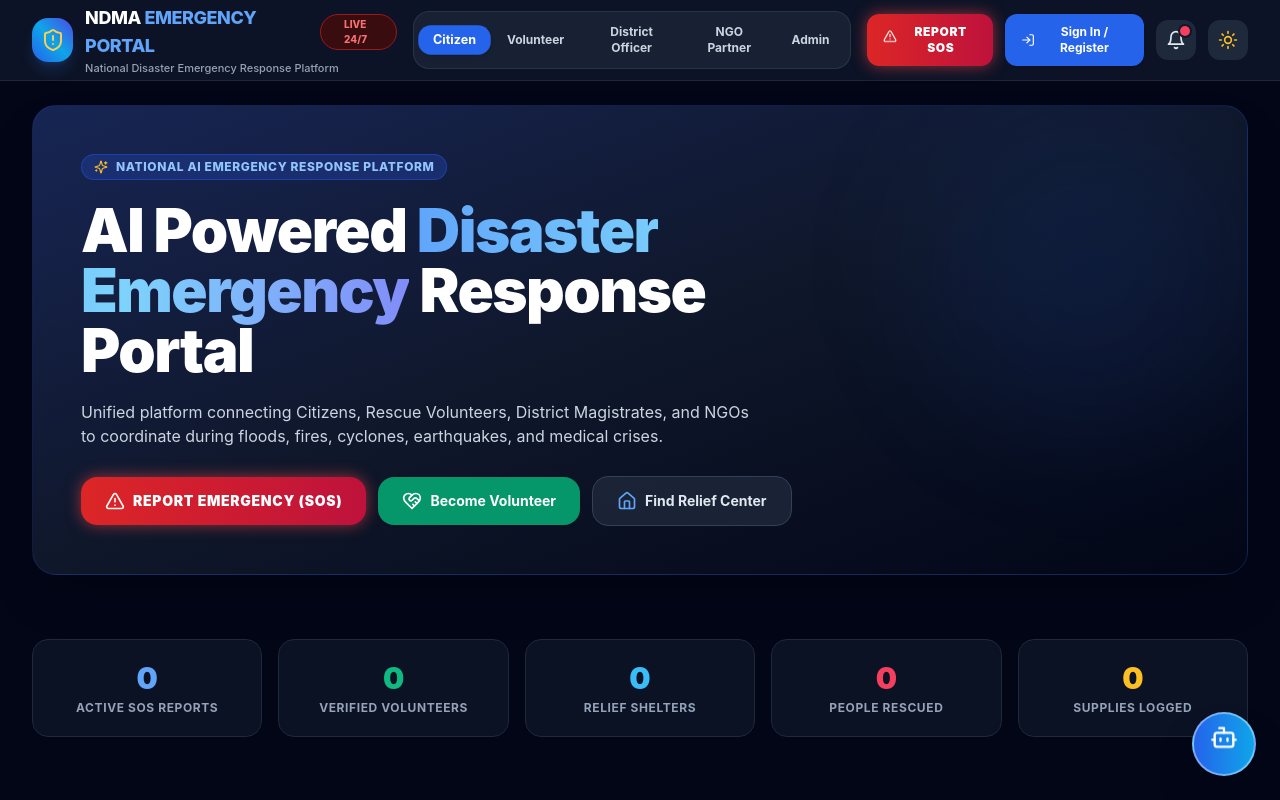
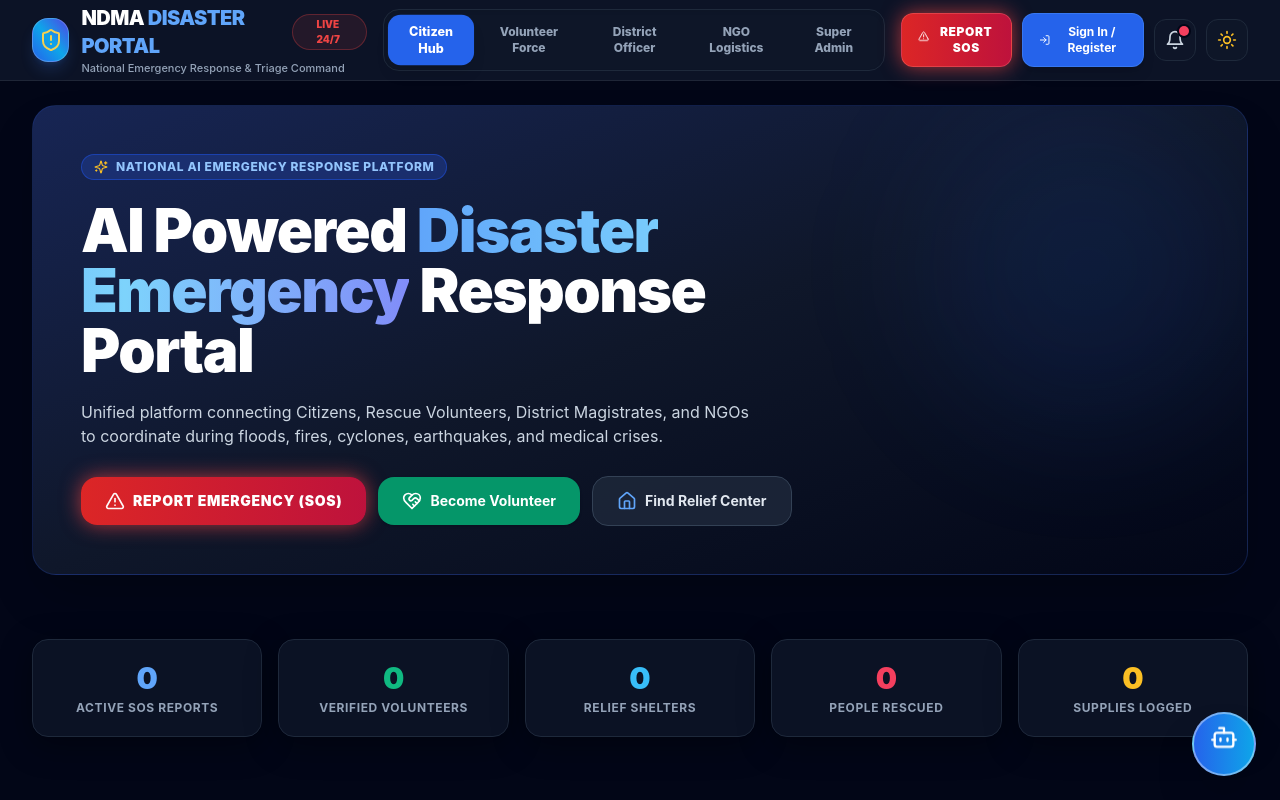
Before and after one commit to eranynomus01/urbantwin-ai, a Next.js app: page / in a window 1280 px wide. Shown: the top 800 px of the page. Built offline with nearby package versions, Linux system fonts and the light colour scheme.

Commit message:
Refine ultra-modern design system and brand navbar layout

```diff
--- a/src/app/globals.css
+++ b/src/app/globals.css
@@ -5,42 +5,47 @@
 
 @layer base {
   body {
-    @apply bg-lightBg text-slate-900 dark:bg-darkBg dark:text-slate-100 transition-colors duration-300 font-sans antialiased selection:bg-blue-500 selection:text-white;
+    @apply bg-slate-950 text-slate-100 transition-colors duration-300 font-sans antialiased selection:bg-blue-600 selection:text-white overflow-x-hidden;
   }
 }
 
+/* Glassmorphism Ultra Premium Styles */
 .glass-panel {
-  background: rgba(255, 255, 255, 0.7);
-  backdrop-filter: blur(16px);
-  -webkit-backdrop-filter: blur(16px);
-  border: 1px solid rgba(255, 255, 255, 0.4);
+  background: rgba(15, 23, 42, 0.75);
+  backdrop-filter: blur(20px);
+  -webkit-backdrop-filter: blur(20px);
+  border: 1px solid rgba(255, 255, 255, 0.08);
+  box-shadow: 0 8px 32px 0 rgba(0, 0, 0, 0.37);
 }
 
-.dark .glass-panel {
-  background: rgba(15, 23, 42, 0.75);
-  backdrop-filter: blur(16px);
-  -webkit-backdrop-filter: blur(16px);
-  border: 1px solid rgba(255, 255, 255, 0.08);
+.light .glass-panel {
+  background: rgba(255, 255, 255, 0.85);
+  backdrop-filter: blur(20px);
+  -webkit-backdrop-filter: blur(20px);
+  border: 1px solid rgba(226, 232, 240, 0.8);
+  box-shadow: 0 8px 32px 0 rgba(31, 38, 135, 0.07);
 }
 
 .glass-nav {
-  background: rgba(255, 255, 255, 0.85);
-  backdrop-filter: blur(20px);
-  border-bottom: 1px solid rgba(226, 232, 240, 0.8);
-}
-
-.dark .glass-nav {
   background: rgba(15, 23, 42, 0.85);
-  backdrop-filter: blur(20px);
+  backdrop-filter: blur(24px);
+  -webkit-backdrop-filter: blur(24px);
   border-bottom: 1px solid rgba(255, 255, 255, 0.08);
 }
 
+.light .glass-nav {
+  background: rgba(255, 255, 255, 0.9);
+  backdrop-filter: blur(24px);
+  border-bottom: 1px solid rgba(226, 232, 240, 0.9);
+}
+
+/* Glowing emergency badge pulse */
 @keyframes pulse-glow {
   0%, 100% {
-    box-shadow: 0 0 15px rgba(239, 68, 68, 0.6);
+    box-shadow: 0 0 20px rgba(239, 68, 68, 0.7);
   }
   50% {
-    box-shadow: 0 0 30px rgba(239, 68, 68, 0.9);
+    box-shadow: 0 0 40px rgba(239, 68, 68, 0.95);
   }
 }
 
@@ -48,9 +53,25 @@
   animation: pulse-glow 2s infinite;
 }
 
+/* Custom Scrollbar */
+::-webkit-scrollbar {
+  width: 6px;
+  height: 6px;
+}
+::-webkit-scrollbar-track {
+  background: rgba(15, 23, 42, 0.6);
+}
+::-webkit-scrollbar-thumb {
+  background: rgba(51, 65, 85, 0.8);
+  border-radius: 9999px;
+}
+::-webkit-scrollbar-thumb:hover {
+  background: rgba(71, 85, 105, 1);
+}
+
 .leaflet-container {
   width: 100%;
   height: 100%;
-  border-radius: 0.75rem;
+  border-radius: 1rem;
   z-index: 10;
 }
--- a/src/components/Navbar.tsx
+++ b/src/components/Navbar.tsx
@@ -1,7 +1,7 @@
 'use client';
 import React from 'react';
 import { UserRole, User } from '@/types';
-import { ShieldAlert, Bell, Moon, Sun, AlertTriangle, Radio, LogIn, UserCheck, ChevronDown, LogOut } from 'lucide-react';
+import { ShieldAlert, Bell, Moon, Sun, AlertTriangle, Radio, LogIn, LogOut, Shield } from 'lucide-react';
 
 interface NavbarProps {
   currentRole: UserRole;
@@ -26,79 +26,79 @@ export const Navbar: React.FC<NavbarProps> = ({
   darkMode,
   setDarkMode
 }) => {
-  const roleColors: Record<UserRole, string> = {
-    citizen: 'bg-blue-600',
-    volunteer: 'bg-emerald-600',
-    officer: 'bg-amber-600',
-    ngo: 'bg-purple-600',
-    admin: 'bg-rose-600'
+  const roleStyles: Record<UserRole, { bg: string; label: string }> = {
+    citizen: { bg: 'bg-blue-600', label: 'Citizen Hub' },
+    volunteer: { bg: 'bg-emerald-600', label: 'Volunteer Force' },
+    officer: { bg: 'bg-amber-600', label: 'District Officer' },
+    ngo: { bg: 'bg-purple-600', label: 'NGO Logistics' },
+    admin: { bg: 'bg-rose-600', label: 'Super Admin' }
   };
 
   return (
     <header className="sticky top-0 z-40 w-full glass-nav transition-colors duration-300">
       <div className="max-w-7xl mx-auto px-4 sm:px-6 lg:px-8 h-20 flex items-center justify-between gap-4">
-        {/* Brand Identity */}
+        {/* Brand Logo */}
         <div className="flex items-center gap-3 cursor-pointer">
-          <div className="w-11 h-11 bg-gradient-to-tr from-blue-600 via-sky-500 to-indigo-600 rounded-2xl flex items-center justify-center shadow-lg shadow-blue-500/20 text-white font-extrabold text-xl">
+          <div className="w-11 h-11 bg-gradient-to-tr from-blue-600 via-sky-500 to-indigo-600 rounded-2xl flex items-center justify-center shadow-lg shadow-blue-500/20 text-white font-extrabold text-xl border border-white/20">
             <ShieldAlert className="w-6 h-6 animate-pulse text-amber-300" />
           </div>
           <div>
             <div className="flex items-center gap-2">
-              <span className="font-extrabold text-lg tracking-tight text-slate-900 dark:text-white">
-                NDMA <span className="text-blue-600 dark:text-blue-400">EMERGENCY PORTAL</span>
+              <span className="font-black text-lg sm:text-xl tracking-tight text-slate-900 dark:text-white">
+                NDMA <span className="text-blue-600 dark:text-blue-400">DISASTER PORTAL</span>
               </span>
-              <span className="inline-flex items-center gap-1 px-2 py-0.5 rounded-full text-[10px] font-extrabold bg-red-100 dark:bg-red-950/80 text-red-600 dark:text-red-400 border border-red-200 dark:border-red-800">
+              <span className="inline-flex items-center gap-1 px-2.5 py-0.5 rounded-full text-[10px] font-black bg-red-500/10 text-red-500 border border-red-500/30">
                 <Radio className="w-3 h-3 animate-ping" /> LIVE 24/7
               </span>
             </div>
-            <p className="text-[11px] font-medium text-slate-500 dark:text-slate-400">
-              National Disaster Emergency Response Platform
+            <p className="text-[11px] font-medium text-slate-500 dark:text-slate-400 hidden sm:block">
+              National Emergency Response & Triage Command
             </p>
           </div>
         </div>
 
         {/* Center Role Navigation Bar */}
-        <div className="hidden lg:flex items-center gap-1 bg-slate-200/70 dark:bg-slate-800/70 p-1.5 rounded-2xl border border-slate-300/60 dark:border-slate-700/60 text-xs">
+        <div className="hidden lg:flex items-center gap-1.5 bg-slate-900/60 dark:bg-slate-900/80 p-1.5 rounded-2xl border border-slate-800 text-xs shadow-inner">
           {(['citizen', 'volunteer', 'officer', 'ngo', 'admin'] as UserRole[]).map((r) => (
             <button
               key={r}
               onClick={() => onRoleChange(r)}
-              className={`px-3.5 py-1.5 rounded-xl font-bold capitalize transition-all ${
+              className={`px-3.5 py-2 rounded-xl font-extrabold transition-all duration-200 ${
                 currentRole === r
-                  ? `${roleColors[r]} text-white shadow-md scale-105`
-                  : 'text-slate-700 dark:text-slate-300 hover:bg-slate-300/50 dark:hover:bg-slate-700/50'
+                  ? `${roleStyles[r].bg} text-white shadow-lg scale-105`
+                  : 'text-slate-400 hover:text-white hover:bg-slate-800/60'
               }`}
             >
-              {r === 'officer' ? 'District Officer' : r === 'ngo' ? 'NGO Partner' : r}
+              {roleStyles[r].label}
             </button>
           ))}
         </div>
 
-        {/* Right Actions & Authentication */}
-        <div className="flex items-center gap-3">
-          {/* Emergency SOS Button */}
+        {/* Right Actions & Auth */}
+        <div className="flex items-center gap-2.5">
+          {/* SOS Report Button */}
           <button
             onClick={onOpenSOS}
-            className="sos-glow px-4 py-2.5 bg-gradient-to-r from-red-600 to-rose-700 hover:from-red-700 hover:to-rose-800 text-white font-black text-xs uppercase tracking-wider rounded-xl shadow-lg flex items-center gap-2 transition-all active:scale-95"
+            className="sos-glow px-4 py-2.5 bg-gradient-to-r from-red-600 to-rose-700 hover:from-red-700 hover:to-rose-800 text-white font-black text-xs uppercase tracking-wider rounded-xl shadow-xl flex items-center gap-2 transition-all active:scale-95 border border-red-400/40"
           >
             <AlertTriangle className="w-4 h-4 animate-bounce" />
             <span className="hidden sm:inline">REPORT SOS</span>
           </button>
 
-          {/* User Auth Profile / Login Button */}
+          {/* User Auth Profile / Login */}
           {currentUser ? (
-            <div className="flex items-center gap-2 bg-slate-100 dark:bg-slate-800 p-1.5 rounded-xl border border-slate-200 dark:border-slate-700">
-              <div className={`w-8 h-8 ${roleColors[currentUser.role]} text-white rounded-lg flex items-center justify-center font-black text-xs uppercase`}>
+            <div className="flex items-center gap-2 bg-slate-900/90 p-1.5 rounded-xl border border-slate-800">
+              <div className={`w-8 h-8 ${roleStyles[currentUser.role].bg} text-white rounded-lg flex items-center justify-center font-black text-xs uppercase`}>
                 {currentUser.name.charAt(0)}
               </div>
               <div className="hidden md:block text-left text-xs pr-1">
-                <span className="font-bold block text-slate-900 dark:text-white line-clamp-1">{currentUser.name}</span>
-                <span className="text-[10px] text-slate-500 dark:text-slate-400 capitalize">{currentUser.role}</span>
+                <span className="font-bold block text-white line-clamp-1">{currentUser.name}</span>
+                <span className="text-[10px] text-slate-400 capitalize">{currentUser.role}</span>
               </div>
               <button
                 onClick={onLogout}
                 title="Sign Out"
-                className="p-1 text-slate-400 hover:text-rose-500 rounded-lg transition-colors"
+                className="p-1.5 text-slate-400 hover:text-rose-500 rounded-lg transition-colors"
               >
                 <LogOut className="w-4 h-4" />
               </button>
@@ -106,7 +106,7 @@ export const Navbar: React.FC<NavbarProps> = ({
           ) : (
             <button
               onClick={onOpenAuth}
-              className="px-4 py-2.5 bg-blue-600 hover:bg-blue-700 text-white font-bold text-xs rounded-xl shadow flex items-center gap-1.5 transition-all"
+              className="px-4 py-2.5 bg-blue-600 hover:bg-blue-700 text-white font-bold text-xs rounded-xl shadow-lg flex items-center gap-1.5 transition-all border border-blue-400/30"
             >
               <LogIn className="w-4 h-4" />
               <span>Sign In / Register</span>
@@ -116,18 +116,18 @@ export const Navbar: React.FC<NavbarProps> = ({
           {/* Broadcast Notification Bell */}
           <button
             onClick={onOpenNotifications}
-            className="relative p-2.5 rounded-xl bg-slate-100 dark:bg-slate-800 hover:bg-slate-200 dark:hover:bg-slate-700 text-slate-700 dark:text-slate-200 transition-colors"
+            className="relative p-2.5 rounded-xl bg-slate-900/80 hover:bg-slate-800 border border-slate-800 text-slate-300 transition-colors"
           >
             <Bell className="w-5 h-5" />
-            <span className="absolute top-1.5 right-1.5 w-2.5 h-2.5 bg-rose-500 rounded-full ring-2 ring-white dark:ring-slate-900"></span>
+            <span className="absolute top-1.5 right-1.5 w-2.5 h-2.5 bg-rose-500 rounded-full ring-2 ring-slate-950"></span>
           </button>
 
           {/* Theme Toggle */}
           <button
             onClick={() => setDarkMode(!darkMode)}
-            className="p-2.5 rounded-xl bg-slate-100 dark:bg-slate-800 hover:bg-slate-200 dark:hover:bg-slate-700 text-slate-700 dark:text-slate-200 transition-colors"
+            className="p-2.5 rounded-xl bg-slate-900/80 hover:bg-slate-800 border border-slate-800 text-slate-300 transition-colors"
           >
-            {darkMode ? <Sun className="w-5 h-5 text-amber-400" /> : <Moon className="w-5 h-5 text-slate-600" />}
+            {darkMode ? <Sun className="w-5 h-5 text-amber-400" /> : <Moon className="w-5 h-5 text-slate-400" />}
           </button>
         </div>
       </div>
```
